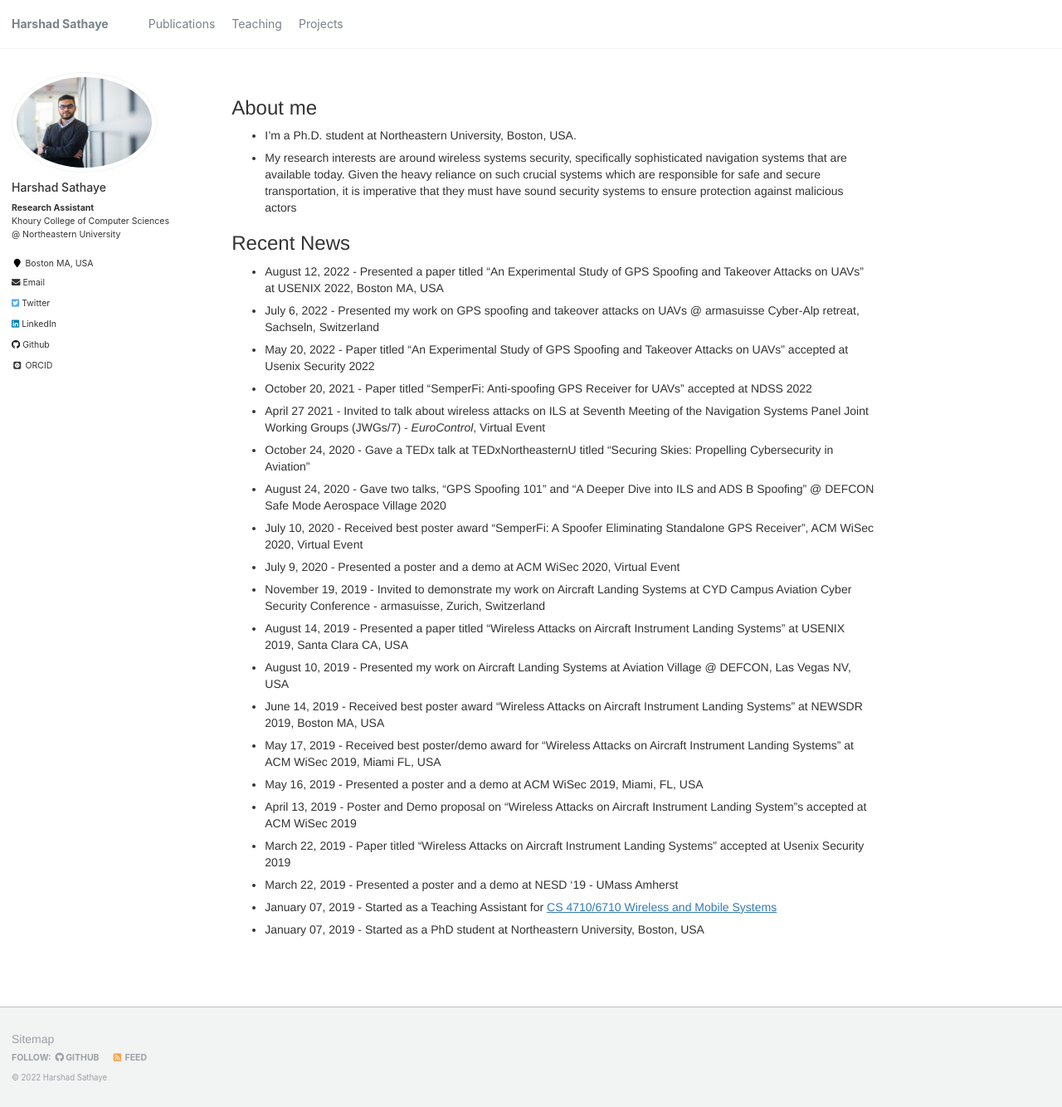
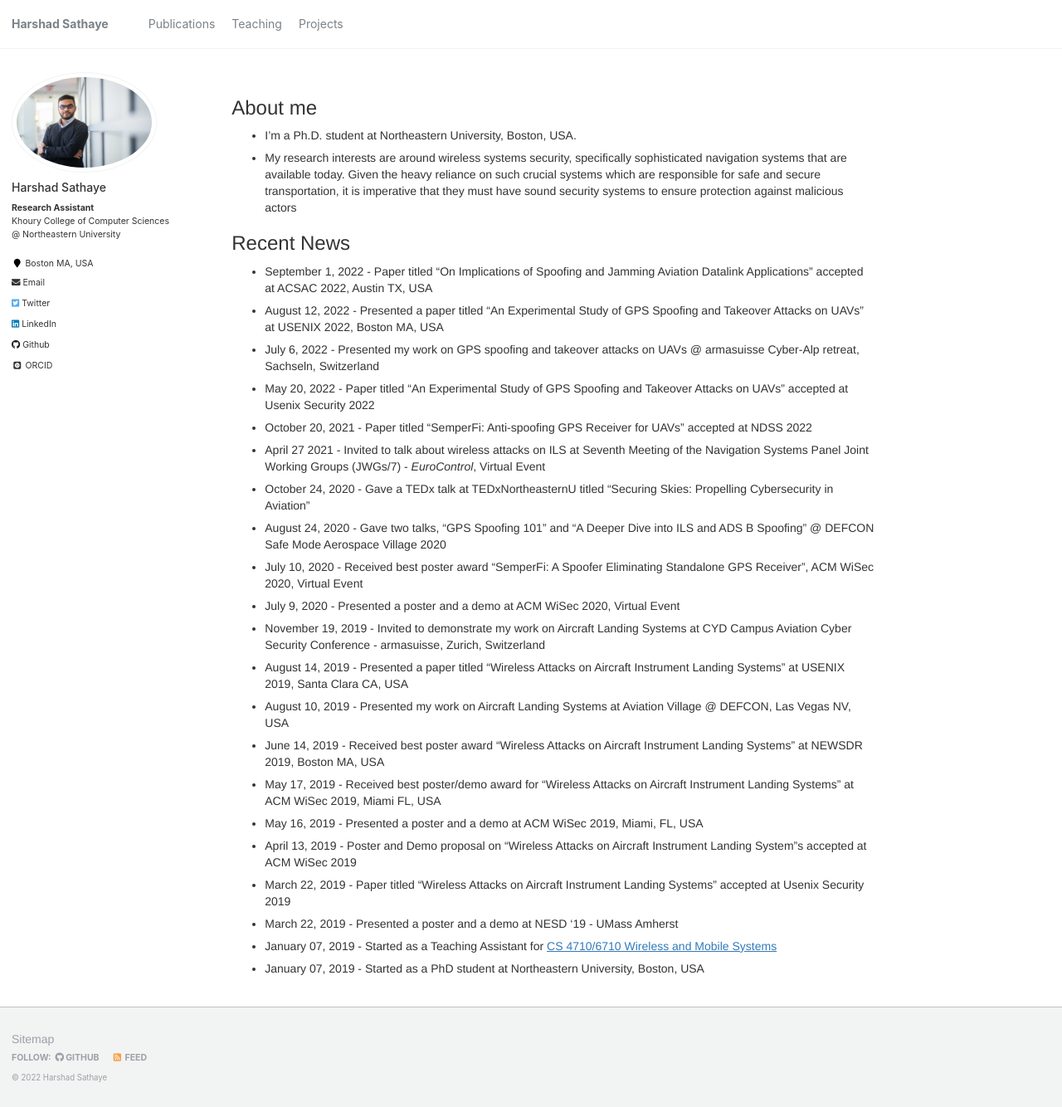
Before and after one commit to harshadms/harshadms.github.io, a Jekyll site: the page built from _pages/about.md, in a window 1280 px wide and 1334 px high. Shown: the whole window at 83% size. Built offline with Jekyll 4.4.1, drawn with Linux system fonts in a browser that asks for light colours; some web fonts are replaced.

Commit message:
Update about.md

```diff
--- a/_pages/about.md
+++ b/_pages/about.md
@@ -14,6 +14,8 @@ redirect_from:
 * My research interests are around wireless systems security, specifically sophisticated navigation systems that are available today. Given the heavy reliance on such crucial systems which are responsible for safe and secure transportation, it is imperative that they must have sound security systems to ensure protection against malicious actors
 
 ### Recent News
+
+* September 1, 2022 - Paper titled "On Implications of Spoofing and Jamming Aviation Datalink Applications" accepted at ACSAC 2022, Austin TX, USA
 * August 12, 2022 - Presented a paper titled "An Experimental Study of GPS Spoofing and Takeover Attacks on UAVs" at USENIX 2022, Boston MA, USA
 * July 6, 2022 - Presented my work on GPS spoofing and takeover attacks on UAVs @ armasuisse Cyber-Alp retreat, Sachseln, Switzerland
 * May 20, 2022 - Paper titled “An Experimental Study of GPS Spoofing and Takeover Attacks on UAVs” accepted at Usenix Security 2022
```
